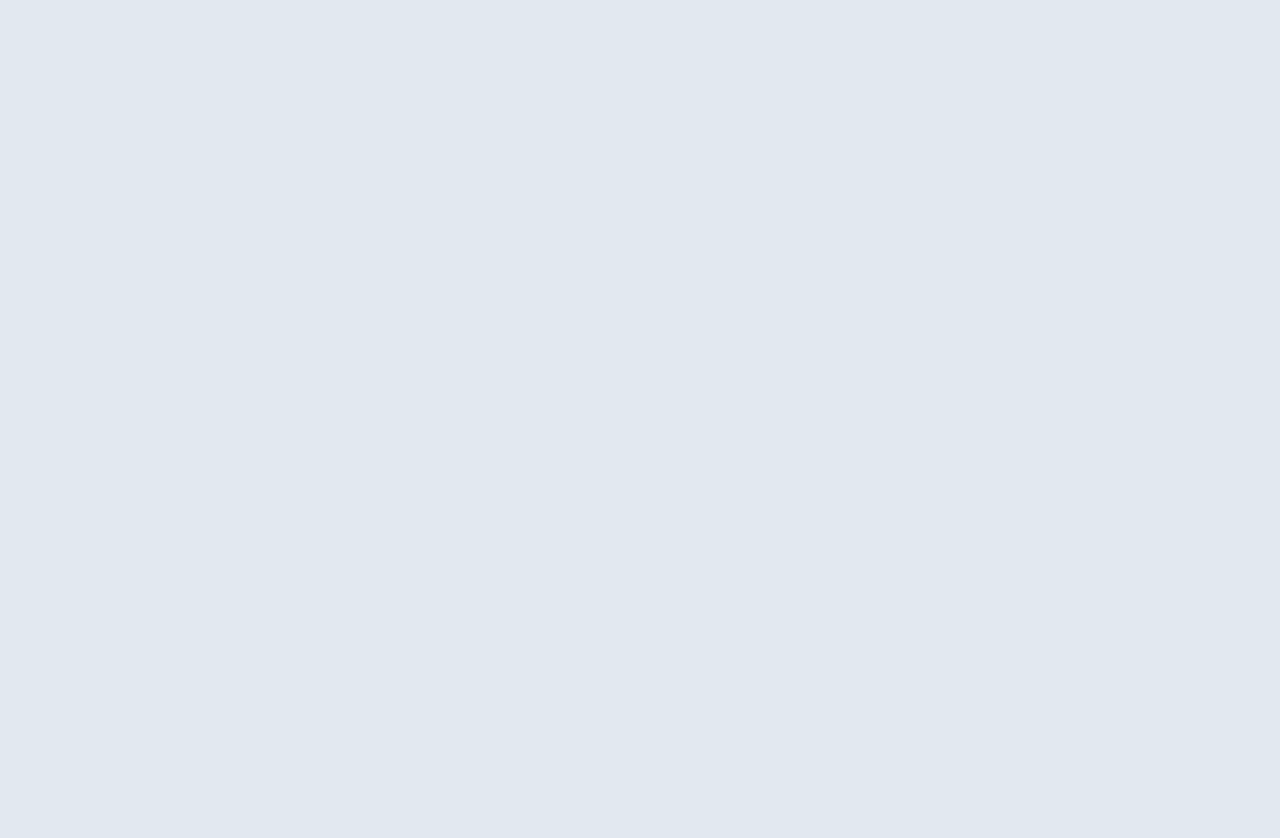
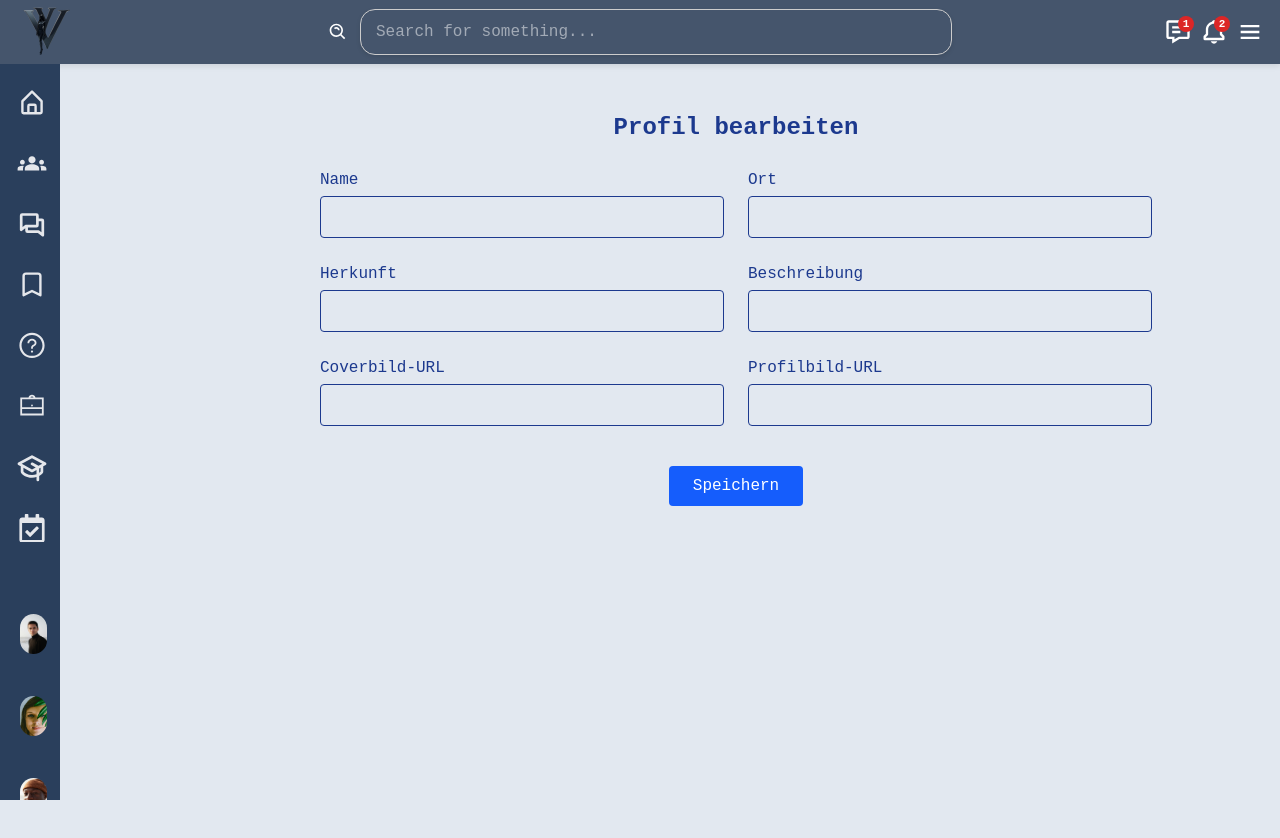
Before and after one commit to AndiBruehl/SocialMediaWebsite, a React (Vite) app in the folder client/: page /profile/685edfa69d8de17c6b7a0b07/edit in a window 1280 px wide. Before the commit this address had no page. Shown: the top 838 px of the page. Before the commit the page ends 800 px from the top, so only its background shows below. Built offline with nearby package versions, Linux system fonts and the light colour scheme; no server answers; a web font is replaced by a local one.

Commit message:
feat: implement enhance user profile display fix: correct spelling of 'relationship' in user model and settings refactor: update routing for profile pages and improve post sorting in news feed add: create axios interceptor for authorization token handling

```diff
--- a/client/src/App.jsx
+++ b/client/src/App.jsx
@@ -8,7 +8,8 @@ function App() {
       {/* Layout mit Navbar + Sidebar */}
       <Route element={<MainLayout />}>
         <Route path="/" element={<Pages.Home />} />
-        <Route path="/profile" element={<Pages.Profile />} />
+        <Route path="/profile/:userId" element={<Pages.Profile />} />
+        <Route path="/profile/:userId/edit" element={<Pages.ProfileEdit />} />
       </Route>
 
       {/* Login/Register ohne Layout */}
--- a/client/src/components/Menu/Menu.jsx
+++ b/client/src/components/Menu/Menu.jsx
@@ -4,8 +4,18 @@ import { CiViewTimeline } from "react-icons/ci";
 import { Link } from "react-router-dom";
 
 const Menu = () => {
+  // Fallback für Testzwecke
+  const testUserId = "685edfa69d8de17c6b7a0b07";
+
+  // Versuche User-ID aus localStorage zu holen
+  const storedUserId = localStorage.getItem("userId");
+
+  // Nimm storedUserId, wenn vorhanden & gültig, sonst fallback
+  const userId =
+    storedUserId && storedUserId.length === 24 ? storedUserId : testUserId;
+
   return (
-    <div className="fixed top-[0px] right-[2vw] w-[225px] bg-slate-300 rounded-[8px] shadow-lg transform transition-transform duration-500 ease-in-out z-[999] p-5 flex flex-col gap-y-4 text-right">
+    <div className="fixed top-[0px] right-[1vw] w-[225px] bg-slate-300 rounded-[8px] shadow-lg transform transition-transform duration-500 ease-in-out z-[999] p-5 flex flex-col gap-y-4 text-right">
       <Link
         to="/"
         className="flex items-center justify-end gap-3 text-gray-800 hover:text-blue-600 transition-colors"
@@ -15,10 +25,10 @@ const Menu = () => {
       </Link>
 
       <Link
-        to="/profile"
+        to={`/profile/${userId}/edit`}
         className="flex items-center justify-end gap-3 text-gray-800 hover:text-blue-600 transition-colors"
       >
-        <span className="text-base font-medium">Profile</span>
+        <span className="text-base font-medium">Edit Profile</span>
         <CgProfile className="text-xl" />
       </Link>
 
--- a/client/src/components/NewsFeed/NewsFeed.jsx
+++ b/client/src/components/NewsFeed/NewsFeed.jsx
@@ -13,7 +13,11 @@ const NewsFeed = () => {
           "/post/timeline/685ead8decc284f95632bd55"
         );
 
-        setPosts(res.data.timelinePosts);
+        const sortedPosts = res.data.timelinePosts.sort(
+          (a, b) => new Date(b.createdAt) - new Date(a.createdAt)
+        );
+        setPosts(sortedPosts);
+
         console.log(res.data);
       } catch (error) {
         console.log("Fehler beim Laden der Posts:", error);
--- a/client/src/components/Post/Post.jsx
+++ b/client/src/components/Post/Post.jsx
@@ -1,6 +1,8 @@
 import React, { useEffect, useState } from "react";
 
 import { formatDistanceToNow } from "date-fns";
+
+import { Link } from "react-router-dom";
 
 import { MdOutlineMoreVert } from "react-icons/md";
 import { FcLike } from "react-icons/fc";
@@ -43,14 +45,22 @@ const Post = ({ post }) => {
         <div className="p-[10px]">
           <div className="flex items-center justify-between">
             <div className="flex items-center">
+              <Link
+                className="cursor-pointer flex flex-row items-center group relative"
+                to={`/profile/${post.userId}`}
+                title={`Visit ${user.username ?? "User"}’s Profile`}
+              >
                 <img
-                src={user?.profilePicture || avatar}
+                  src={
+                    user?.profilePicture?.trim() ? user.profilePicture : avatar
+                  }
                   alt="profilePic"
                   className="w-[25px] h-[25px] rounded-full m-2"
                 />
                 {user.username && (
                   <span className="font-bold mr-2.5">{user.username}</span>
                 )}
+              </Link>
               <span className="text-xs text-gray-500">
                 {formatDistanceToNow(new Date(post.createdAt), {
                   addSuffix: true,
@@ -95,4 +105,5 @@ const Post = ({ post }) => {
   );
 };
 
+console.log();
 export default Post;
--- a/client/src/components/RightPanel/RightPanel.jsx
+++ b/client/src/components/RightPanel/RightPanel.jsx
@@ -38,7 +38,21 @@ export const RightPanelHome = () => {
 };
 
 // RightPanelProfile – Profilansicht
-export const RightPanelProfile = () => {
+export const RightPanelProfile = ({ user }) => {
+  if (!user) {
+    return (
+      <div className="flex justify-center items-center h-full">
+        <p>Loading profile details…</p>
+      </div>
+    );
+  }
+
+  const relationshipMap = {
+    1: "Single",
+    2: "In a relationship",
+    3: "Married",
+  };
+
   return (
     <div
       style={{
@@ -51,26 +65,24 @@ export const RightPanelProfile = () => {
       className="bg-slate-400 p-5 rounded-[15px] text-white"
     >
       <h1 className="font-bold text-xl mb-[20px]">User Info</h1>
+
       <div className="mb-[30px]">
         <div className="mb-[10px]">
-          <span className="font-semibold mr-[15px]  text-blue-900">City:</span>
-          <span>Erfurt</span>
+          <span className="font-semibold mr-[15px] text-blue-900">City:</span>
+          <span>{user.city || user.location || "Not specified"}</span>
+        </div>
+        <div className="mb-[10px]">
+          <span className="font-semibold mr-[15px] text-blue-900">From:</span>
+          <span>{user.from || "Not specified"}</span>
+        </div>
+        <div className="mb-[10px]">
+          <span className="font-semibold mr-[15px] text-blue-900">
+            Relationship:
+          </span>
+          <span>{relationshipMap[user.relationship] || "Unknown"}</span>
         </div>
       </div>
-      <div className="mb-[30px]">
-        <div className="mb-[10px]">
-          <span className="font-semibold mr-[15px]  text-blue-900">From:</span>
-          <span>Erfurt</span>
-        </div>
-      </div>
-      <div className="mb-[30px]">
-        <div className="mb-[10px]">
-          <span className="font-semibold mr-[15px]  text-blue-900">
-            Relationship:
-          </span>
-          <span>Single</span>
-        </div>
-      </div>
+
       <h1 className="font-bold text-xl mt-[50px] mb-[20px]">Friends</h1>
       <div
         className="grid grid-cols-2"
@@ -88,7 +100,7 @@ export const RightPanelProfile = () => {
               alt="Friend"
               className="object-cover h-[40px] w-[40px] rounded-full"
             />
-            <span>Friend One</span>
+            <span>Friend {idx + 1}</span>
           </div>
         ))}
       </div>
--- a/client/src/pages/Profile/Profile.jsx
+++ b/client/src/pages/Profile/Profile.jsx
@@ -1,46 +1,80 @@
-import React from "react";
+import React, { useEffect, useState } from "react";
+import { useParams } from "react-router-dom";
+
 import { RightPanelProfile } from "../../components/RightPanel/RightPanel";
 import NewsFeed from "../../components/NewsFeed/NewsFeed";
-import coverImage from "./assets/cover.jpg";
-import userImage from "./assets/userImage.jpg";
+import axiosInstance from "../../utils/api/axiosInstance";
+
+import defaultAvatar from "../../assets/avatar.webp";
 
 const Profile = () => {
+  useEffect(() => {
+    window.scrollTo(0, 0);
+  }, []);
+
+  const { userId } = useParams();
+  const [user, setUser] = useState(null);
+
+  useEffect(() => {
+    const fetchUser = async () => {
+      try {
+        const res = await axiosInstance.get(`/users/${userId}`);
+        setUser(res.data.userInfo);
+      } catch (err) {
+        console.error("Error loading profile:", err);
+      }
+    };
+
+    fetchUser();
+  }, [userId]);
+
+  if (!user) {
+    return (
+      <div className="flex justify-center items-center h-screen">
+        <p>Loading profile…</p>
+      </div>
+    );
+  }
+
   return (
     <div className="flex flex-col rounded-[25%]">
-      <div
-        style={{
-          flex: 9,
-          backgroundColor: "white",
-        }}
-      >
-        <div>
-          <div className="h-[350] relative">
+      {/* Cover + Profile Picture */}
+      <div style={{ flex: 9, backgroundColor: "white" }}>
+        <div className="relative h-[200px] bg-gray-100">
+          {user.coverPicture?.trim() && (
             <img
-              src={coverImage}
+              src={user.coverPicture}
               alt="coverImage"
-              className="w-full h-[200px] object-cover "
+              className="w-full h-[200px] object-cover"
             />
-            <img
-              src={userImage}
-              alt="userImage"
-              className="h-[100px] w-[100px] object-cover rounded-full absolute left-0 right-0 m-auto top-[150px] border-4 border-slate-150"
-            />
-          </div>
-          <div className="flex flex-col items-center mt-[75px] ml-[2%] mr-[2%]">
-            <h1 className="font-bold text-2xl">Kwaku Sam</h1>
-            <span>I'm new here and love to explore new opportunities. </span>
-          </div>
+          )}
+          <img
+            src={user.profilePicture?.trim() || defaultAvatar}
+            alt="profilePic"
+            className="h-[100px] w-[100px] object-cover rounded-full absolute left-0 right-0 m-auto top-[150px] border-4 border-white shadow-md"
+          />
+        </div>
+
+        {/* Username + Bio */}
+        <div className="flex flex-col items-center mt-[75px] mx-[2%]">
+          <h1 className="font-bold text-2xl">
+            {user.username || "Unknown user"}
+          </h1>
+          <span className="text-sm text-gray-600 mb-[5%]">
+            {typeof user.desc === "string" && user.desc.trim()
+              ? user.desc
+              : "No bio available"}
+          </span>
         </div>
       </div>
+
+      {/* Feed + Right Panel */}
       <div className="flex mt-[3%]">
-        <NewsFeed />
-        <RightPanelProfile />
+        <NewsFeed userId={userId} />
+        <RightPanelProfile user={user} />
       </div>
-
-      <div></div>
     </div>
   );
 };
 
-console.log("Profile loaded");
 export default Profile;
--- /dev/null
+++ b/client/src/pages/ProfileEdit/ProfileEdit.jsx
@@ -0,0 +1,154 @@
+import React, { useEffect, useState } from "react";
+import { useParams } from "react-router-dom";
+import axios from "axios";
+
+const ProfileEdit = () => {
+  const { userId } = useParams();
+  const testUserId = "685edfa69d8de17c6b7a0b07";
+  const effectiveUserId = userId || testUserId;
+
+  const [userData, setUserData] = useState({
+    name: "",
+    location: "",
+    origin: "",
+    bio: "",
+    profilePicture: "",
+    coverPicture: "",
+  });
+
+  // JWT aus localStorage holen
+  const token = localStorage.getItem("token");
+
+  useEffect(() => {
+    const fetchUser = async () => {
+      try {
+        const res = await axios.get(
+          `${import.meta.env.VITE_API_URL}/users/${effectiveUserId}`,
+          {
+            headers: {
+              Authorization: `Bearer ${token}`,
+            },
+          }
+        );
+        const data = res.data;
+
+        setUserData({
+          name: data.name || "",
+          location: data.location || "",
+          origin: data.origin || "",
+          bio: data.bio || "",
+          profilePicture: data.profilePicture || "",
+          coverPicture: data.coverPicture || "",
+        });
+      } catch (err) {
+        console.error("Fehler beim Laden des Profils:", err);
+      }
+    };
+
+    fetchUser();
+  }, [effectiveUserId, token]);
+
+  const handleChange = (e) => {
+    setUserData((prev) => ({ ...prev, [e.target.name]: e.target.value }));
+  };
+
+  const handleSubmit = async (e) => {
+    e.preventDefault();
+    try {
+      await axios.put(
+        `${import.meta.env.VITE_API_URL}/users/${effectiveUserId}`,
+        userData,
+        {
+          headers: {
+            Authorization: `Bearer ${token}`,
+          },
+        }
+      );
+      alert("Profil erfolgreich aktualisiert!");
+    } catch (err) {
+      console.error("Fehler beim Aktualisieren:", err);
+      alert("Aktualisierung fehlgeschlagen!");
+    }
+  };
+
+  return (
+    <div className="p-8 max-w-4xl mx-auto">
+      <h1 className="text-2xl font-semibold mb-6 text-center">
+        Profil bearbeiten
+      </h1>
+      <form onSubmit={handleSubmit} className="grid grid-cols-2 gap-6">
+        <div>
+          <label className="block mb-1">Name</label>
+          <input
+            type="text"
+            name="name"
+            value={userData.name}
+            onChange={handleChange}
+            className="w-full border p-2 rounded"
+          />
+        </div>
+        <div>
+          <label className="block mb-1">Ort</label>
+          <input
+            type="text"
+            name="location"
+            value={userData.location}
+            onChange={handleChange}
+            className="w-full border p-2 rounded"
+          />
+        </div>
+        <div>
+          <label className="block mb-1">Herkunft</label>
+          <input
+            type="text"
+            name="origin"
+            value={userData.origin}
+            onChange={handleChange}
+            className="w-full border p-2 rounded"
+          />
+        </div>
+        <div>
+          <label className="block mb-1">Beschreibung</label>
+          <input
+            type="text"
+            name="bio"
+            value={userData.bio}
+            onChange={handleChange}
+            className="w-full border p-2 rounded"
+          />
+        </div>
+        <div>
+          <label className="block mb-1">Coverbild-URL</label>
+          <input
+            type="text"
+            name="coverPicture"
+            value={userData.coverPicture}
+            onChange={handleChange}
+            className="w-full border p-2 rounded"
+          />
+        </div>
+        <div>
+          <label className="block mb-1">Profilbild-URL</label>
+          <input
+            type="text"
+            name="profilePicture"
+            value={userData.profilePicture}
+            onChange={handleChange}
+            className="w-full border p-2 rounded"
+          />
+        </div>
+
+        <div className="col-span-2 text-center mt-4">
+          <button
+            type="submit"
+            className="bg-blue-600 text-white px-6 py-2 rounded hover:bg-blue-700 transition"
+          >
+            Speichern
+          </button>
+        </div>
+      </form>
+    </div>
+  );
+};
+
+export default ProfileEdit;
--- a/client/src/pages/index.jsx
+++ b/client/src/pages/index.jsx
@@ -2,10 +2,12 @@ import Home from "./Home/Home";
 import Profile from "./Profile/Profile";
 import SignIn from "./SignIn/SignIn";
 import SignUp from "./SignUp/SignUp";
+import ProfileEdit from "./ProfileEdit/ProfileEdit";
 
 const pages = {
   Home,
   Profile,
+  ProfileEdit,
   SignIn,
   SignUp,
 };
--- a/client/src/utils/api/axiosInstance.js
+++ b/client/src/utils/api/axiosInstance.js
@@ -1,12 +1,16 @@
-// src/utils/api/axiosInstance.js
+// utils/api/axiosInstance.js
 import axios from "axios";
 
 const axiosInstance = axios.create({
   baseURL: "http://localhost:9000/api/v1",
-  withCredentials: true,
-  headers: {
-    "Content-Type": "application/json",
-  },
+});
+
+axiosInstance.interceptors.request.use((config) => {
+  const token = localStorage.getItem("token");
+  if (token) {
+    config.headers.Authorization = `Bearer ${token}`;
+  }
+  return config;
 });
 
 export default axiosInstance;
```
Also changed, not shown: 2 other files (tests, documents, lock files or other folders). Lines whose indentation alone changed are shown as unchanged.
